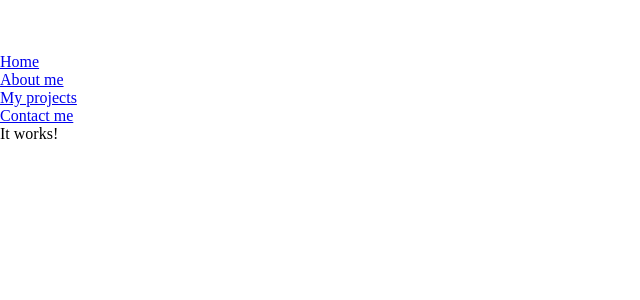
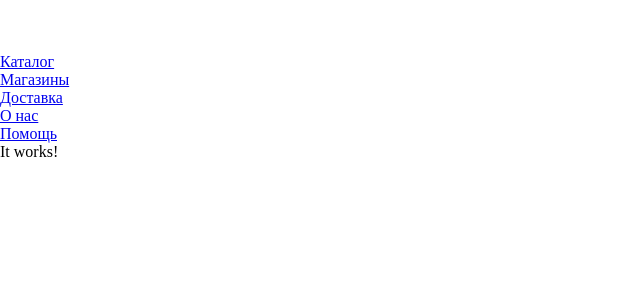
Before and after one commit to saaamadhi/sweetkoala, a React app: page / in a window 1280 px wide. Shown: the top 300 px of the page, without its empty margins (0-640 px from the left). Built offline with nearby package versions, Linux system fonts and the light colour scheme.

Commit message:
feat(header): add draft desktop header

```diff
--- a/package.json
+++ b/package.json
@@ -44,6 +44,8 @@
     "react-app-polyfill": "^3.0.0",
     "react-dev-utils": "^12.0.0",
     "react-dom": "^17.0.2",
+    "react-intl": "^5.24.8",
+    "react-localization": "^1.0.19",
     "react-refresh": "^0.11.0",
     "resolve": "^1.20.0",
     "resolve-url-loader": "^4.0.0",
--- a/src/App.js
+++ b/src/App.js
@@ -1,10 +1,16 @@
+import { IntlProvider } from 'react-intl';
 import Header from './components/Header';
+import messages from './shared/msgs/ru_BY.json';
 
-const App = () => (
-  <div>
-    <Header />
-    It works!
-  </div>
-);
+const App = () => {
+  return (
+    <IntlProvider locale="ru" messages={messages}>
+      <div>
+        <Header />
+        It works!
+      </div>
+    </IntlProvider>
+  );
+};
 
 export default App;
--- a/src/components/Header/Header.jsx
+++ b/src/components/Header/Header.jsx
@@ -1,4 +1,5 @@
 import { useState } from 'react';
+import { FormattedMessage } from 'react-intl';
 import classNames from 'classnames';
 import notifications from '../../shared/assets/notifications.svg';
 import loupe from '../../shared/assets/loupe.svg';
@@ -45,22 +46,27 @@ const Header = () => {
         <ul className={classNames(menu_nav, { [open]: showMenu })}>
           <li className={classNames(menu_nav__item, { [open]: showMenu })}>
             <a href="#" className={menu_nav__link}>
-              Home
+              <FormattedMessage id="global.catalog" />
             </a>
           </li>
           <li className={classNames(menu_nav__item, { [open]: showMenu })}>
             <a href="#" className={menu_nav__link}>
-              About me
+              <FormattedMessage id="global.shops" />
             </a>
           </li>
           <li className={classNames(menu_nav__item, { [open]: showMenu })}>
             <a href="#" className={menu_nav__link}>
-              My projects
+              <FormattedMessage id="global.delivery" />
             </a>
           </li>
           <li className={classNames(menu_nav__item, { [open]: showMenu })}>
             <a href="#" className={menu_nav__link}>
-              Contact me
+              <FormattedMessage id="global.about" />
+            </a>
+          </li>
+          <li className={classNames(menu_nav__item, { [open]: showMenu })}>
+            <a href="#" className={menu_nav__link}>
+              <FormattedMessage id="global.help" />
             </a>
           </li>
         </ul>
--- a/src/components/Header/header.css
+++ b/src/components/Header/header.css
@@ -74,7 +74,7 @@
 
 .nav {
   position: fixed;
-  top: 50px;
+  top: 57px;
   left: 0;
   width: 100%;
   opacity: 0.98;
@@ -104,7 +104,7 @@
 }
 
 .nav .menu_nav__item {
-  transform: translateX(100vw);
+  transform: translateX(100%);
   transition: all 0.5s ease-in-out;
 }
 
@@ -118,6 +118,7 @@
 
 .nav .menu_nav__link {
   display: inline-block;
+  text-decoration: none;
   font-size: 2rem;
   text-transform: uppercase;
   padding: 2rem 0;
@@ -139,3 +140,57 @@
   padding-top: calc(var(--spacing-base) * 0.6);
   padding-right: calc(var(--spacing-base) + 15%)
 }
+
+@media (min-width: 320px) {
+}
+
+@media (min-width: 768px) {
+  .menu_container {
+    display: none;
+  }
+
+  .nav {
+    position: static;
+    top: 0;
+    visibility: visible;
+  }
+
+  .nav .menu_nav {
+    display: flex;
+    flex-flow: row nowrap;
+    justify-content: space-around;
+    background: transparent;
+    padding: 0;
+    transform: translateY(0);
+    height: 100%;
+  }
+
+  .nav .menu_nav__item {
+    transform: translateX(0);
+  }
+
+  .nav .menu_nav__link {
+    display: flex;
+    padding: 0;
+    font-size: 16px;
+    font-weight: 400;
+  }
+
+  .menu_nav__item:not(:first-child)::after {
+    content: '';
+    position: absolute;
+    top: 0;
+    left: -3.5rem;
+    width: 1.5px;
+    height: 1.5rem;
+    margin: 0.3% 1.2% 0;
+    background: var(--color-white);
+    transform: rotate(20deg);
+}
+}
+
+@media (min-width: 990px) {
+}
+
+@media (min-width: 1400px) {
+}
--- /dev/null
+++ b/src/shared/msgs/ru_BY.json
@@ -0,0 +1,7 @@
+{
+  "global.shops": "Магазины",
+  "global.about": "О нас",
+  "global.catalog": "Каталог",
+  "global.delivery": "Доставка",
+  "global.help": "Помощь"
+}
```
Also changed, not shown: 1 other file (tests, documents, lock files or other folders).
